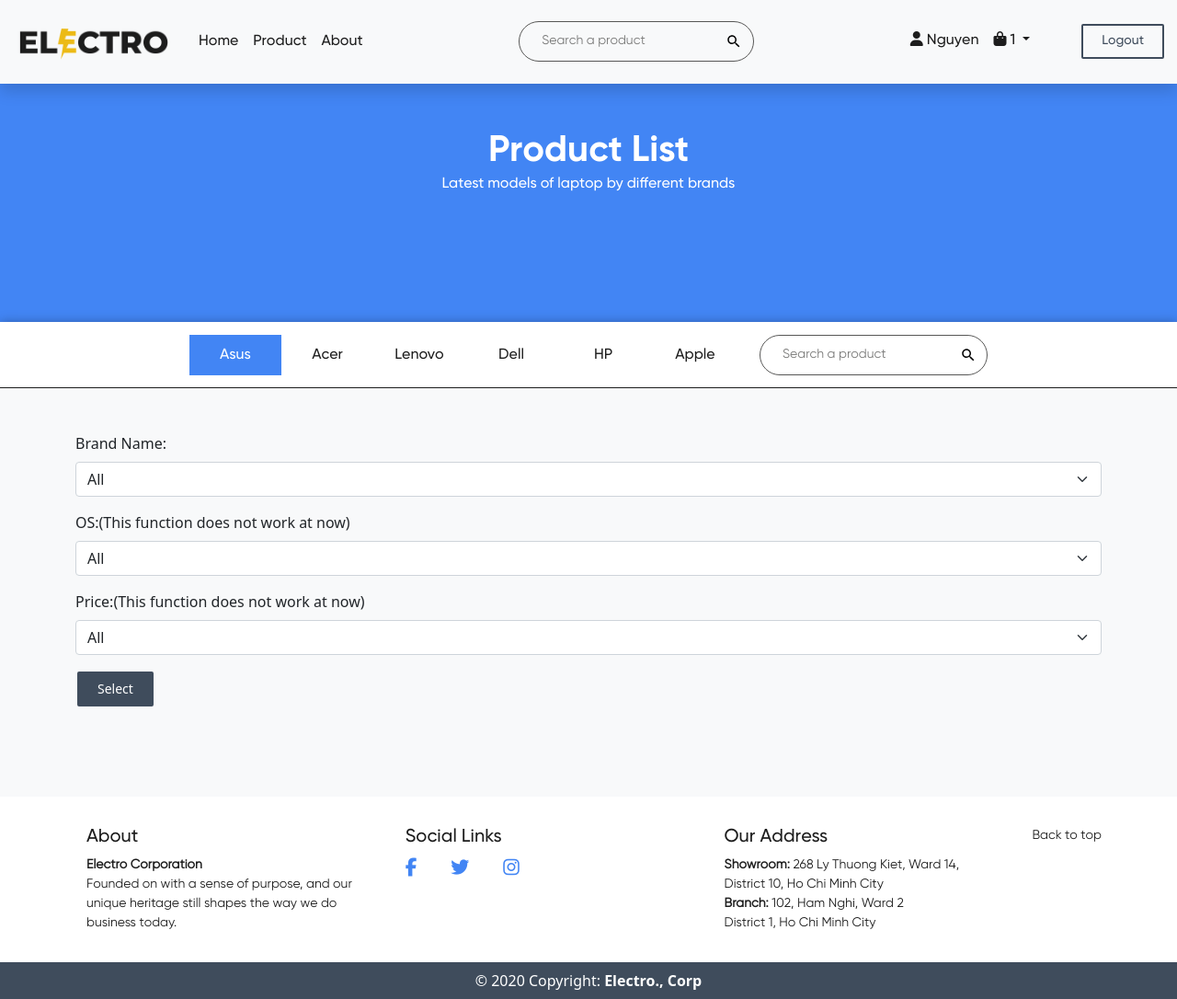
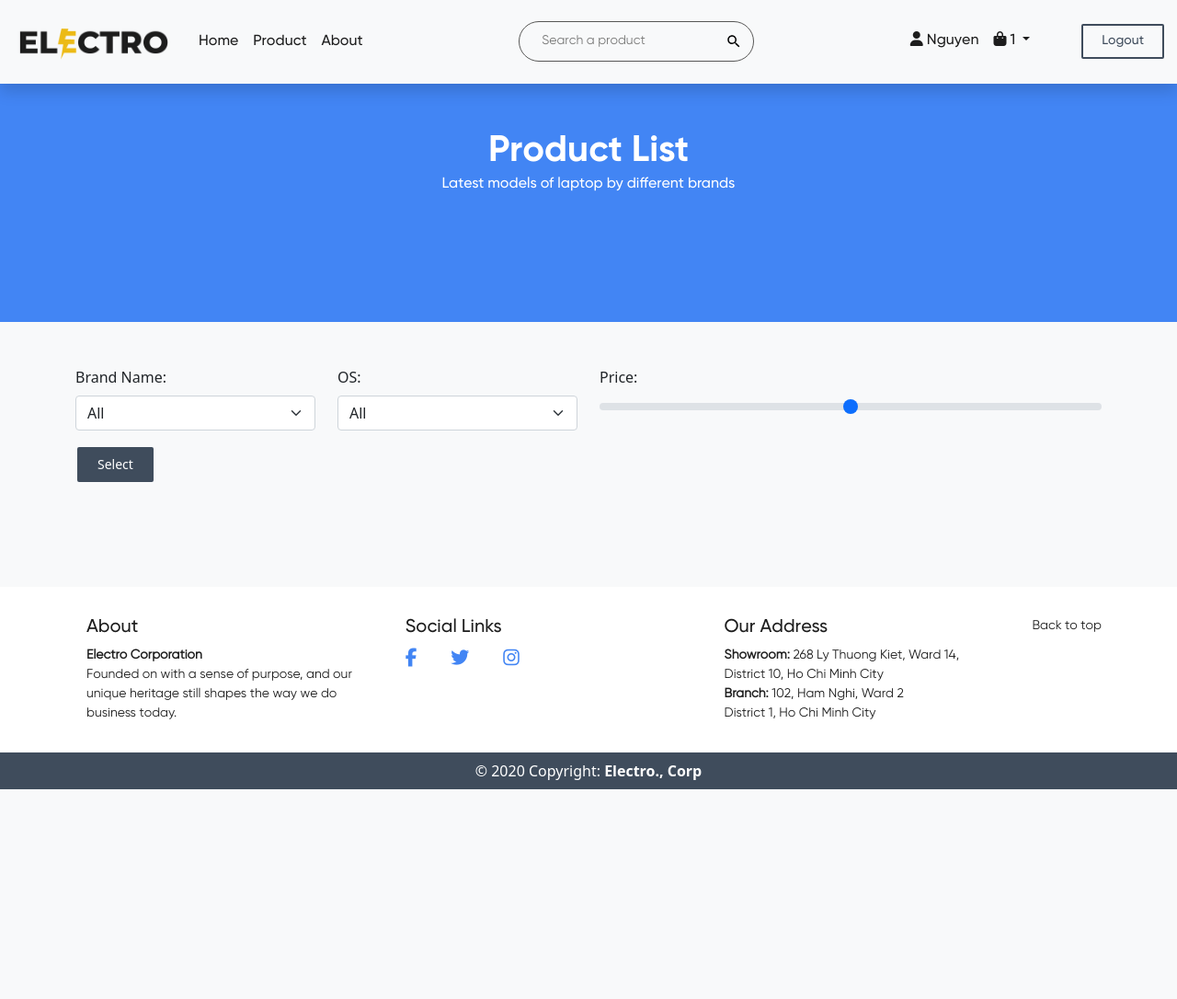
Before and after one commit to anhtien228/ecommerce-web, a PHP site: page /user_index.php in a window 1280 px wide. Shown: the whole page at 92% size. After the commit the page ends 858 px from the top, so only its background shows below. Run offline with PHP 8.4, Linux system fonts and the light colour scheme; a user stored in the database is signed in; some libraries are stand-ins or nearby versions.

Commit message:
Divide form to form_categorize_product.php Fix form Delete bar

```diff
--- /dev/null
+++ b/libs/form_categorize_product.php
@@ -0,0 +1,43 @@
+<!--Form-->
+<div>
+    <form action="/user_index.php" method="get">
+        <div class="row">
+            <!--Select brand-->
+            <div class="mb-3 col-lg-3">
+                <label for="formGroupExampleInput" class="form-label">Brand Name:</label>
+                <select class="form-select" aria-label="Default select example" name="brand">
+                    <option value="all">All</option>
+                    <option value="asus">Asus</option>
+                    <option value="acer">Acer</option>
+                    <option value="lenovo">Lenovo</option>
+                    <option value="dell">Dell</option>
+                    <option value="apple">Apple</option>
+                    <option value="hp">HP</option>
+                </select>
+            </div>
+
+            <!--Select OS (This function does not work at now)-->
+            <div class="mb-3 col-lg-3">
+                <label for="formGroupExampleInput" class="form-label">OS:</label>
+                <select class="form-select" aria-label="Default select example" name="os">
+                    <option selected>All</option>
+                    <option value="windows">Windows</option>
+                    <option value="mac">Mac OS</option>
+                </select>
+            </div>
+
+            <!--Select price (This function does not work at now)-->
+            <div class="mb-3 col-lg-6">
+                <label for="customRange3" class="form-label">Price:</label>
+                <input type="range" class="form-range" min="0" max="5" step="0.5" id="customRange3">
+            </div>
+
+            <!--Submit button-->
+            <div class="mb-3">
+                <button type="submit" class="btn btn-primary">Select</button>
+            </div>
+        </div>
+
+
+    </form>
+</div>
--- a/libs/product_list.php
+++ b/libs/product_list.php
@@ -1,48 +1,8 @@
-<div class="bg-light px-lg-5 py-5">
+<div class="bg-light px-3 px-lg-5 py-4 py-lg-5">
     <div class="container">
-        <!--Form-->
-        <div>
-            <form action="/user_index.php" method="get">
-                <!--Select brand-->
-                <div class="mb-3">
-                    <label for="formGroupExampleInput" class="form-label">Brand Name:</label>
-                    <select class="form-select" aria-label="Default select example" name="brand">
-                        <option value="all">All</option>
-                        <option value="asus">Asus</option>
-                        <option value="acer">Acer</option>
-                        <option value="lenovo">Lenovo</option>
-                        <option value="dell">Dell</option>
-                        <option value="apple">Apple</option>
-                        <option value="hp">HP</option>
-                    </select>
-                </div>
-
-                <!--Select OS (This function does not work at now)-->
-                <div class="mb-3">
-                    <label for="formGroupExampleInput" class="form-label">OS:(This function does not work at now)</label>
-                    <select class="form-select" aria-label="Default select example" name="os">
-                        <option selected>All</option>
-                        <option value="windows">Windows</option>
-                        <option value="mac">Mac OS</option>
-                    </select>
-                </div>
-
-                <!--Select price (This function does not work at now)-->
-                <div class="mb-3">
-                    <label for="formGroupExampleInput" class="form-label">Price:(This function does not work at now)</label>
-                    <select class="form-select" aria-label="Default select example" name="os">
-                        <option selected>All</option>
-                        <option value="windows">Windows</option>
-                        <option value="mac">Mac OS</option>
-                    </select>
-                </div>
-
-                <!--Submit button-->
-                <div class="mb-3">
-                    <button type="submit" class="btn btn-primary">Select</button>
-                </div>
-            </form>
-        </div>
+        <?php
+        include "libs/form_categorize_product.php";
+        ?>
 
         <!--Product list-->
         <div class="row mt-5">
--- a/user_index.php
+++ b/user_index.php
@@ -22,14 +22,15 @@
     <link rel="stylesheet" href="css/flex_user.css"/>
     <link rel="stylesheet" href="css/items.css"/>
 
-
     <script src="https://kit.fontawesome.com/57448d1974.js" crossorigin="anonymous"></script>
     <script src="https://cdnjs.cloudflare.com/ajax/libs/jquery/2.1.3/jquery.min.js"></script>
     <!-- <script src="js/cart.js"></script> -->
 
 
 </head>
+
 <body>
+<!--Fetch DB data-->
 <?php
 include "db_conn.php"; // Using database connection file here
 
@@ -54,10 +55,14 @@
     }
 }
 ?>
+
+<!--Body section-->
+<!--Navbar-->
 <?php
 include "libs/nav.php"; // Using navbar file here
 ?>
-<!--Body-->
+
+<!--Content text-->
 <section id="main-page">
     <div class="content-bg">
         <div class="content-text">
@@ -66,35 +71,15 @@
         </div>
     </div>
 </section>
-<section>
-    <div class="product-section">
-        <input class="radio" id="one" name="group" type="radio" checked>
-        <input class="radio" id="two" name="group" type="radio">
-        <input class="radio" id="three" name="group" type="radio">
-        <input class="radio" id="four" name="group" type="radio">
-        <input class="radio" id="five" name="group" type="radio">
-        <input class="radio" id="six" name="group" type="radio">
 
-        <div class="tabs">
-            <label class="tab" id="one-tab" for="one">Asus</label>
-            <label class="tab" id="two-tab" for="two">Acer</label>
-            <label class="tab" id="three-tab" for="three">Lenovo</label>
-            <label class="tab" id="four-tab" for="four">Dell</label>
-            <label class="tab" id="five-tab" for="five">HP</label>
-            <label class="tab" id="six-tab" for="six">Apple</label>
-            <div id="search-bar">
-                <form action="search_product.php" method="post">
-                    <input type="text" class="search__input" type="text" name="product_name"
-                           placeholder="Search a product">
-                </form>
-            </div>
-        </div>
-        <?php
-        include "libs/product_list.php"; // Using product list file here
-        ?>
-    </div>
-</section>
+<!--Product list-->
+<div>
+    <?php
+    include "libs/product_list.php";
+    ?>
+</div>
 
+<!--footer-->
 <?php
 include "libs/footer.php"; // Using footer file here
 ?>
@@ -103,8 +88,14 @@
 <script src="https://cdn.jsdelivr.net/npm/bootstrap@5.0.0-beta1/dist/js/bootstrap.bundle.min.js"
         integrity="sha384-ygbV9kiqUc6oa4msXn9868pTtWMgiQaeYH7/t7LECLbyPA2x65Kgf80OJFdroafW"
         crossorigin="anonymous"></script>
-<script src="https://code.jquery.com/jquery-3.2.1.slim.min.js" integrity="sha384-KJ3o2DKtIkvYIK3UENzmM7KCkRr/rE9/Qpg6aAZGJwFDMVNA/GpGFF93hXpG5KkN" crossorigin="anonymous"></script>
-<script src="https://cdnjs.cloudflare.com/ajax/libs/popper.js/1.11.0/umd/popper.min.js" integrity="sha384-b/U6ypiBEHpOf/4+1nzFpr53nxSS+GLCkfwBdFNTxtclqqenISfwAzpKaMNFNmj4" crossorigin="anonymous"></script>
-<script src="https://maxcdn.bootstrapcdn.com/bootstrap/4.0.0-beta/js/bootstrap.min.js" integrity="sha384-h0AbiXch4ZDo7tp9hKZ4TsHbi047NrKGLO3SEJAg45jXxnGIfYzk4Si90RDIqNm1" crossorigin="anonymous"></script>
+<script src="https://code.jquery.com/jquery-3.2.1.slim.min.js"
+        integrity="sha384-KJ3o2DKtIkvYIK3UENzmM7KCkRr/rE9/Qpg6aAZGJwFDMVNA/GpGFF93hXpG5KkN"
+        crossorigin="anonymous"></script>
+<script src="https://cdnjs.cloudflare.com/ajax/libs/popper.js/1.11.0/umd/popper.min.js"
+        integrity="sha384-b/U6ypiBEHpOf/4+1nzFpr53nxSS+GLCkfwBdFNTxtclqqenISfwAzpKaMNFNmj4"
+        crossorigin="anonymous"></script>
+<script src="https://maxcdn.bootstrapcdn.com/bootstrap/4.0.0-beta/js/bootstrap.min.js"
+        integrity="sha384-h0AbiXch4ZDo7tp9hKZ4TsHbi047NrKGLO3SEJAg45jXxnGIfYzk4Si90RDIqNm1"
+        crossorigin="anonymous"></script>
 </body>
 </html>
```
